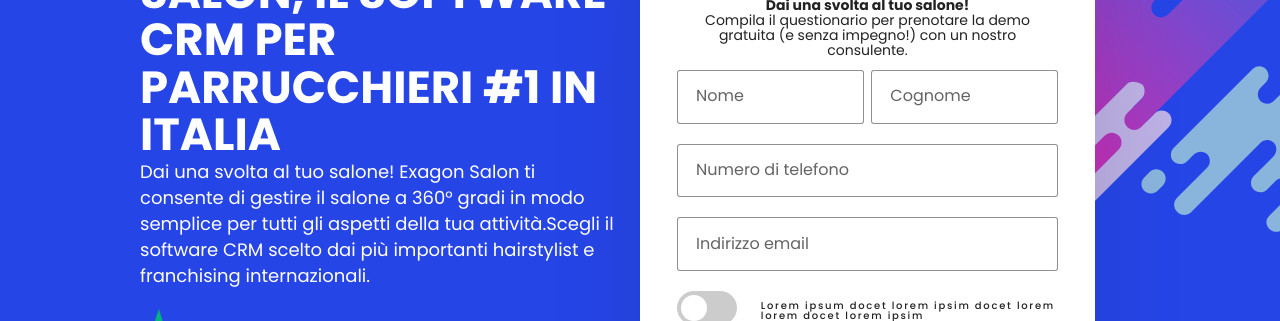
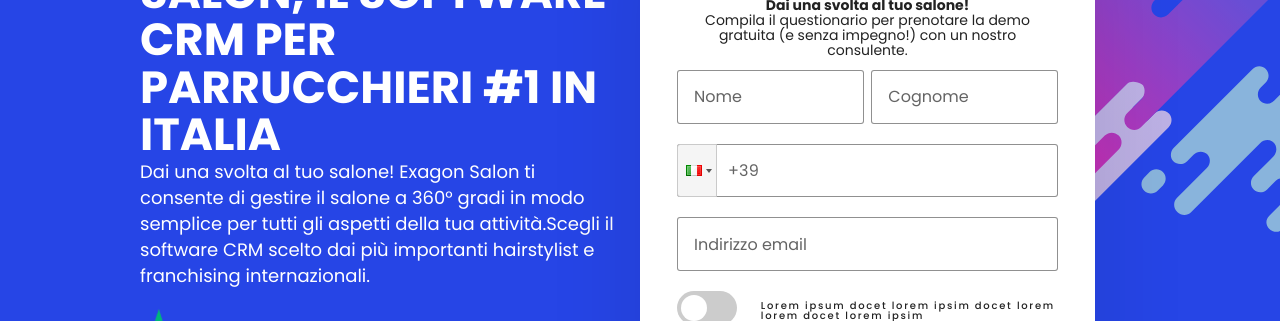
Before and after one commit to syedmahmad/next-14, a Next.js app: page / in a window 1280 px wide. Shown: the part 259-580 px from the top of the page. Built offline with nearby package versions, Linux system fonts and the light colour scheme.

Commit message:
button clicks

```diff
--- a/app/components/CompleteSolution/page.tsx
+++ b/app/components/CompleteSolution/page.tsx
@@ -1,3 +1,4 @@
+'use client'
 import React from 'react';
 import styles from './CompleteSolution.module.css';
 import Icon1 from '../../../public/images/svgs/icon1';
@@ -9,6 +10,7 @@
 import Icon7 from '../../../public/images/svgs/icon7';
 import Icon8 from '../../../public/images/svgs/icon8';
 import Icon9 from '../../../public/images/svgs/icon9';
+import { useFocus } from '../../hooks/useFocus';
 
 const solutions = [
   {
@@ -67,6 +69,9 @@
 ];
 
 const CompleteSolution = () => {
+
+  const handleClick = useFocus();
+
   return (
     <div className={styles.container}>
       <div className={styles.headingContainer}>
@@ -86,7 +91,7 @@
       <br />
       <br />
       <div className={styles.buttonContainer}>
-        <button className={styles.button}>richiedi demo GRATUITA</button>
+        <button className={styles.button} onClick={handleClick}>richiedi demo GRATUITA</button>
       </div>
     </div>
   );
--- a/app/components/ExagonInAction/page.tsx
+++ b/app/components/ExagonInAction/page.tsx
@@ -1,8 +1,13 @@
+'use client'
 import React from 'react';
 import styles from './ExagonInAction.module.css';
 import ExagonInActionImage from '../../../public/images/svgs/ExagonInActionImage';
+import { useFocus } from '../../hooks/useFocus';
 
 const ExagonInAction = () => {
+
+  const handleClick = useFocus();
+
   return (
     <div className={styles.container}>
       <h2 className={styles.mainHeading}>Vuoi vedere Exagon in azione?</h2>
@@ -15,7 +20,7 @@
       <br />
       <br />
       <div className={styles.centerBox}>
-        <button className={styles.demoButton}>richiedi demo GRATUITA</button>
+        <button className={styles.demoButton} onClick={handleClick}>richiedi demo GRATUITA</button>
       </div>
       <br />
       <br />
--- a/app/components/Form/Form.module.css
+++ b/app/components/Form/Form.module.css
@@ -81,21 +81,27 @@
 }
 
 .inputField {
-  border-radius: 0.1875rem;
-  border: 1px solid rgba(34, 34, 34, 0.5);
-  height: 3.35325rem;
-  flex-shrink: 0;
-  width: 100%;
+  border-radius: 0.1875rem !important;
+  border: 1px solid rgba(34, 34, 34, 0.5) !important;
+  height: 3.35325rem !important;
+  flex-shrink: 0 !important;
+  width: 100% !important;
+  padding-left: 16px;
+  color: rgba(34, 34, 34, 0.7) !important;
+  font-family: Poppins !important;
+  font-size: 1rem !important;
+  font-style: normal !important;
+  font-weight: 400 !important;
+  line-height: 1.75rem !important;
 }
 
 .inputField::placeholder {
-  color: rgba(34, 34, 34, 0.7);
-  font-family: Poppins;
-  font-size: 1rem;
-  font-style: normal;
-  font-weight: 400;
-  line-height: 1.75rem;
-  padding-left: 16px;
+  color: rgba(34, 34, 34, 0.7) !important;
+  font-family: Poppins !important;
+  font-size: 1rem !important;
+  font-style: normal !important;
+  font-weight: 400 !important;
+  line-height: 1.75rem !important;
 }
 
 .switch {
--- a/app/components/Form/page.tsx
+++ b/app/components/Form/page.tsx
@@ -1,18 +1,23 @@
 'use client';
 import React, { useState } from 'react';
 import styles from './Form.module.css';
+import PhoneInput from 'react-phone-input-2';
+import 'react-phone-input-2/lib/style.css';
 
-const Form = () => {
-  const [state, setState] = useState({
+const initalState = {
   first_name: '',
   last_name: '',
   mobile: '',
   email: '',
-    privacy: '',
-  });
+  privacy: 0,
+};
+
+const Form = () => {
+  const [state, setState] = useState(initalState);
 
   return (
     <form
+      id="form-container"
       className={styles.formContainer}
       onSubmit={(event) => {
         event.preventDefault(); // Prevent the default form submission
@@ -23,7 +28,7 @@
         formData.append('last_name', state.last_name);
         formData.append('mobile', state.mobile);
         formData.append('email', state.email);
-        formData.append('privacy', state.privacy);
+        formData.append('privacy', `${state.privacy}`);
         // Specify the URL you want to POST to
         const url = 'http://localhost:3002/api/requestdemo';
 
@@ -35,9 +40,11 @@
             if (response.ok) {
               // Handle the successful response here
               console.log('POST request was successful!');
+              setState(initalState);
             } else {
               // Handle errors
               console.error('POST request failed!');
+              setState(initalState);
             }
           })
           .catch((error) => {
@@ -57,6 +64,7 @@
       <div className={styles.flex}>
         <div className={styles.flexchild}>
           <input
+            id="input-name"
             className={styles.inputField}
             placeholder="Nome"
             type="text"
@@ -80,13 +88,14 @@
       </div>
       <br />
       <div>
-        <input
-          className={styles.inputField}
+      <PhoneInput
+        country={'it'}
+        regions={'europe'}
+        inputClass={styles.inputField}
         placeholder="Numero di telefono"
-          type="number"
         value={state.mobile}
-          onChange={(event) =>
-            setState({ ...state, mobile: event.target.value })
+        onChange={(phone) =>
+          setState({ ...state, mobile: phone })
         }
       />
       </div>
@@ -109,9 +118,13 @@
             <input
               type="checkbox"
               value={state.privacy}
-              onChange={(event) =>
-                setState({ ...state, privacy: event.target.value })
+              onChange={(event) => {
+                if (event.target.checked) {
+                  setState({ ...state, privacy: 1 })
+                } else {
+                  setState({ ...state, privacy: 0 })
                 }
+              }}
             />
             <span className={`${styles.slider} ${styles.round}`}></span>
           </label>
--- a/app/components/GrowSalon/page.tsx
+++ b/app/components/GrowSalon/page.tsx
@@ -1,3 +1,4 @@
+'use client'
 import React from 'react';
 import Image from 'next/image';
 import styles from './GrowSalon.module.css';
@@ -6,8 +7,12 @@
 import Cosmoprof from '../../../public/images/svgs/cosmoprof';
 import LogoIstituzionaleCosmeticaItaliaNoSfondo from '../../../public/images/pngs/logo-istituzionale_cosmetica-italia-no-sfondo.png';
 import Colorami from '../../../public/images/pngs/LOGO_EXT_BLACK_2X-1 1.png';
+import { useFocus } from '../../hooks/useFocus';
 
 const GrowSalon = () => {
+
+  const handleClick = useFocus();
+
   return (
     <div className={styles.container}>
       <div className={styles.displayMain}>
@@ -25,7 +30,7 @@
             delle clienti attuali e recuperare le clienti fuori-frequenza.
           </p>
           <br />
-          <button className={styles.button}>richiedi demo GRATUITA</button>
+          <button className={styles.button} onClick={handleClick}>richiedi demo GRATUITA</button>
         </div>
       </div>
       <div className={styles.imageContainer}>
--- a/app/components/Header/page.tsx
+++ b/app/components/Header/page.tsx
@@ -6,9 +6,11 @@
 import Phone from '../../../public/images/pngs/phone.png';
 import styles from './Header.module.css';
 import { useScroll } from '../../hooks/useScroll';
+import { useFocus } from '../../hooks/useFocus';
 
 const Header = () => {
   const show = useScroll();
+  const handleClick = useFocus();
   return (
     <div className={`${show ? styles.main : styles.hidden}`}>
       <div className={styles._1stChild}>
@@ -22,7 +24,7 @@
               <div className={styles.phoneNumberContainer}>333 3334566</div>
             </div>
           </a>
-          <button className={styles.demoButton}>RICHIEDI DEMO GRATUITA</button>
+          <button className={styles.demoButton} onClick={handleClick}>RICHIEDI DEMO GRATUITA</button>
         </div>
       </div>
     </div>
--- a/app/components/VirtualReceptionist/VirtualReceptionist.module.css
+++ b/app/components/VirtualReceptionist/VirtualReceptionist.module.css
@@ -49,6 +49,7 @@
 }
 
 .button {
+  cursor: pointer;
   border-radius: 0.1875rem;
   border: 1.5px solid #2645e6;
   background: #2645e6;
--- a/app/components/VirtualReceptionist/page.tsx
+++ b/app/components/VirtualReceptionist/page.tsx
@@ -1,8 +1,13 @@
+'use client'
 import React from 'react';
 import styles from './VirtualReceptionist.module.css';
 import VirtualReceptionistImage from '../../../public/images/svgs/virtualReceptionistImage';
+import { useFocus } from '../../hooks/useFocus';
 
 const VirtualReceptionist = () => {
+
+  const handleClick = useFocus();
+
   return (
     <div className={styles.container}>
       <div className={styles.displayMain}>
@@ -22,7 +27,7 @@
             ridurre al minimo le cancellazioni ed i ritardi delle clienti
           </p>
           <br />
-          <button className={styles.button}>richiedi demo GRATUITA</button>
+          <button className={styles.button} onClick={handleClick}>richiedi demo GRATUITA</button>
         </div>
       </div>
       <div className={styles.imageContainer}>
--- /dev/null
+++ b/app/hooks/useFocus.tsx
@@ -0,0 +1,13 @@
+'use client';
+
+export const useFocus = () => {
+
+  const handleClick = () => {
+    const input = document.getElementById('input-name');
+    const container = document.getElementById('form-container');
+    container.scrollIntoView({ behavior: 'smooth' });
+    input.focus();
+  }
+
+  return handleClick;
+};
--- a/package.json
+++ b/package.json
@@ -19,6 +19,7 @@
     "react": "18.2.0",
     "react-bootstrap-icons": "^1.10.3",
     "react-dom": "18.2.0",
+    "react-phone-input-2": "^2.15.1",
     "react-slick": "^0.29.0",
     "react-use-scroll-direction": "^0.1.0",
     "sass": "^1.69.5",
--- a/styles/global.css
+++ b/styles/global.css
@@ -72,3 +72,11 @@
   width: 73px !important;
   height: 74px !important;
 }
+
+.special-label{
+  display: none;
+}
+
+.form-control{
+  padding-left: 50px !important;
+}
```
Also changed, not shown: 1 other file (tests, documents, lock files or other folders). Lines whose indentation alone changed are shown as unchanged.
